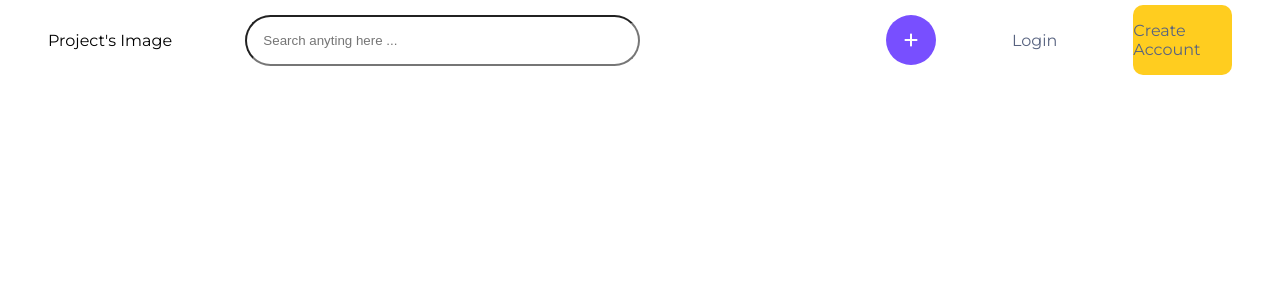
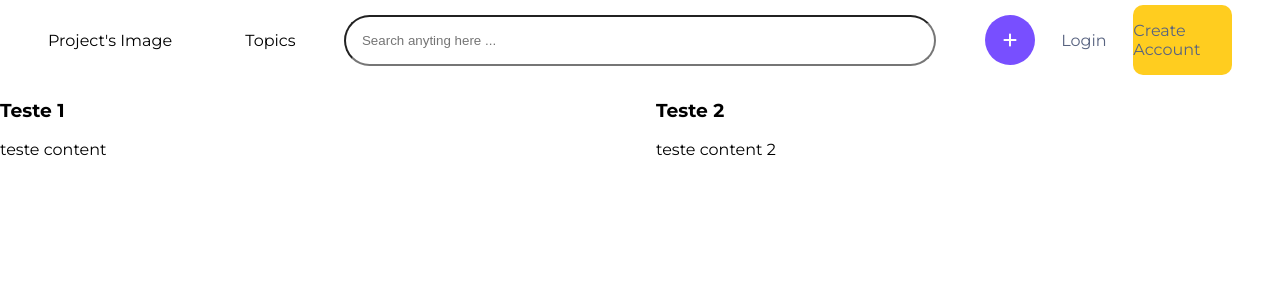
Before and after one commit to carloscabral656/srs_client, a Vue app: page / in a window 1280 px wide. Shown: the top 300 px of the page. Built offline with nearby package versions, Linux system fonts and the light colour scheme.

Commit message:
Creating section component

```diff
--- a/src/App.vue
+++ b/src/App.vue
@@ -8,6 +8,7 @@
 body{
   margin: 0;
   padding: 0;
+  box-sizing: border-box;
 }
 
 #app{
--- a/src/components/globals/MenuComponent.vue
+++ b/src/components/globals/MenuComponent.vue
@@ -1,6 +1,7 @@
 <template>
     <div id="menu-container">
         <div id="project-image">Project's Image</div>
+        <div id="topics">Topics</div>
         <input type="text" id="search-input" placeholder="Search anyting here ...">
         <div id="create-container">
             <ButtonComponent
@@ -43,21 +44,25 @@
     justify-content: start;
 }
 
+#topics{
+    grid-column: 3/4;
+}
+
 #search-input{
-    grid-column: 3/7;
+    grid-column: 4/10;
     justify-self: stretch;
     border-radius: 50px;
     padding: 1rem;
 }
 
 #create-container{
-    grid-column: 9/10;
+    grid-column: 10/11;
     justify-self: end;
 }
 
 
 #login-page{
-    grid-column: 10/12;
+    grid-column: 11/12;
 }
 
 #create-account-page{
--- /dev/null
+++ b/src/components/globals/SectionComponent.vue
@@ -0,0 +1,51 @@
+<template>
+    <section class="section-container">
+        <div v-if="this.firstColumn" id="first-column" class="column">
+            <h3>{{ this.firstColumn.title }}</h3>
+            <p>{{ this.firstColumn.content }}</p>
+        </div>
+        <div v-if="this.secondColumn" id="second-column" class="column">
+            <h3>{{ this.secondColumn.title}}</h3>
+            <p>{{ this.secondColumn.content }}</p>
+        </div>
+    </section>
+</template>
+
+<style>
+.section-container{
+    width: 100%;
+    height: 70vh;
+    display: grid;
+    grid-template-columns: repeat(2, 1fr);
+    grid-template-rows: 1fr;
+    gap: 2rem;
+}
+
+#first-column{
+    grid-column: 1/2;
+}
+
+#second-column{
+    grid-column: 2/3;
+}
+
+.column{
+
+}
+</style>
+
+
+<script>
+export default {
+    name: "SectionComponent",
+    props: {
+        firstColumn: Object,
+        secondColumn: Object
+    },
+    data(){
+        return {
+
+        }
+    }
+}
+</script>
--- a/src/views/IndexView.vue
+++ b/src/views/IndexView.vue
@@ -1,5 +1,18 @@
 <template>
     <MenuComponent />
+
+    <!-- Some text to describe the project -->
+    <SectionComponent
+        :firstColumn="{
+            title: 'Teste 1',
+            content: 'teste content'
+        }"
+        :secondColumn="{
+            title: 'Teste 2',
+            content: 'teste content 2'
+        }"
+    />
+
 </template>
 
 <style>
@@ -7,13 +20,17 @@
 
 <script>
 import MenuComponent from "@/components/globals/MenuComponent.vue"
+import SectionComponent from "@/components/globals/SectionComponent.vue"
 
 export default {
     name: "IndexView",
     components: {
-        MenuComponent
+        MenuComponent,
+        SectionComponent
     },
     data() {
+        return {
+        }
     }
 }
 </script>
```
